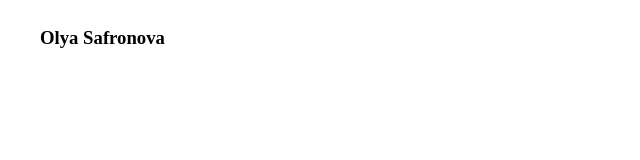
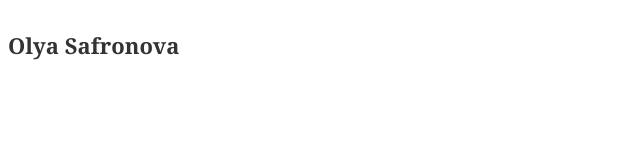
Before and after one commit to OlyaSDM/rsschool-cv-21, a plain HTML site: page index.html in a window 1280 px wide. Shown: the whole page, without its empty margins (0-640 px from the left). Drawn offline with Linux system fonts and the light colour scheme.

Commit message:
feat: add new styles and changes max-width 1440px

```diff
--- a/style.css
+++ b/style.css
@@ -1,9 +1,22 @@
+* {
+    box-sizing: border-box;
+}
+@font-face {
+    font-family: 'Noto Serif Vithkuqi';
+    src: url(assets/fonts/Noto_Serif_Vithkuqi/NotoSerifVithkuqi-VariableFont_wght.ttf);
+}
 
+:root {
+    --color: #c9f52e;
+    --dark-color: #333;
+}
 
-
+body {
+    font-family: 'Noto Serif Vithkuqi';
+}
 
 .main_page {
-    max-width: 1200px;
+    max-width: 1440px;
     margin: 0 auto;
 }
 
@@ -11,3 +24,9 @@
     width: 100%;
     display: flex;
 }
+
+.logo {
+    font-weight: bolder;
+    font-size: 22px;
+    color: var(--dark-color);
+}
```
